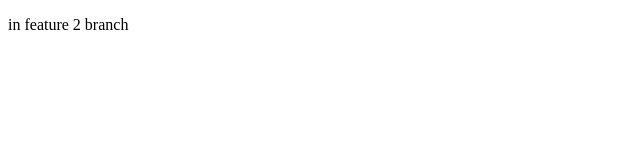
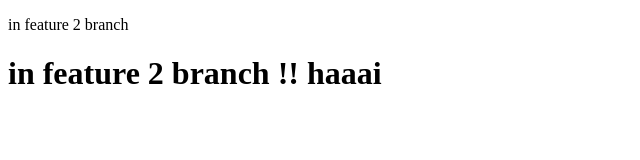
Before and after one commit to Sinan0333/Learn-Git, a plain HTML site: page index2.html in a window 1280 px wide. Shown: the whole page, without its empty margins (0-640 px from the left). Drawn offline with Linux system fonts and the light colour scheme.

Commit message:
index2.html changed

```diff
--- a/index2.html
+++ b/index2.html
@@ -7,5 +7,6 @@
 </head>
 <body>
     <p>in feature 2 branch</p>
+    <h1> in feature 2 branch !! haaai</h1>
 </body>
 </html>
```
